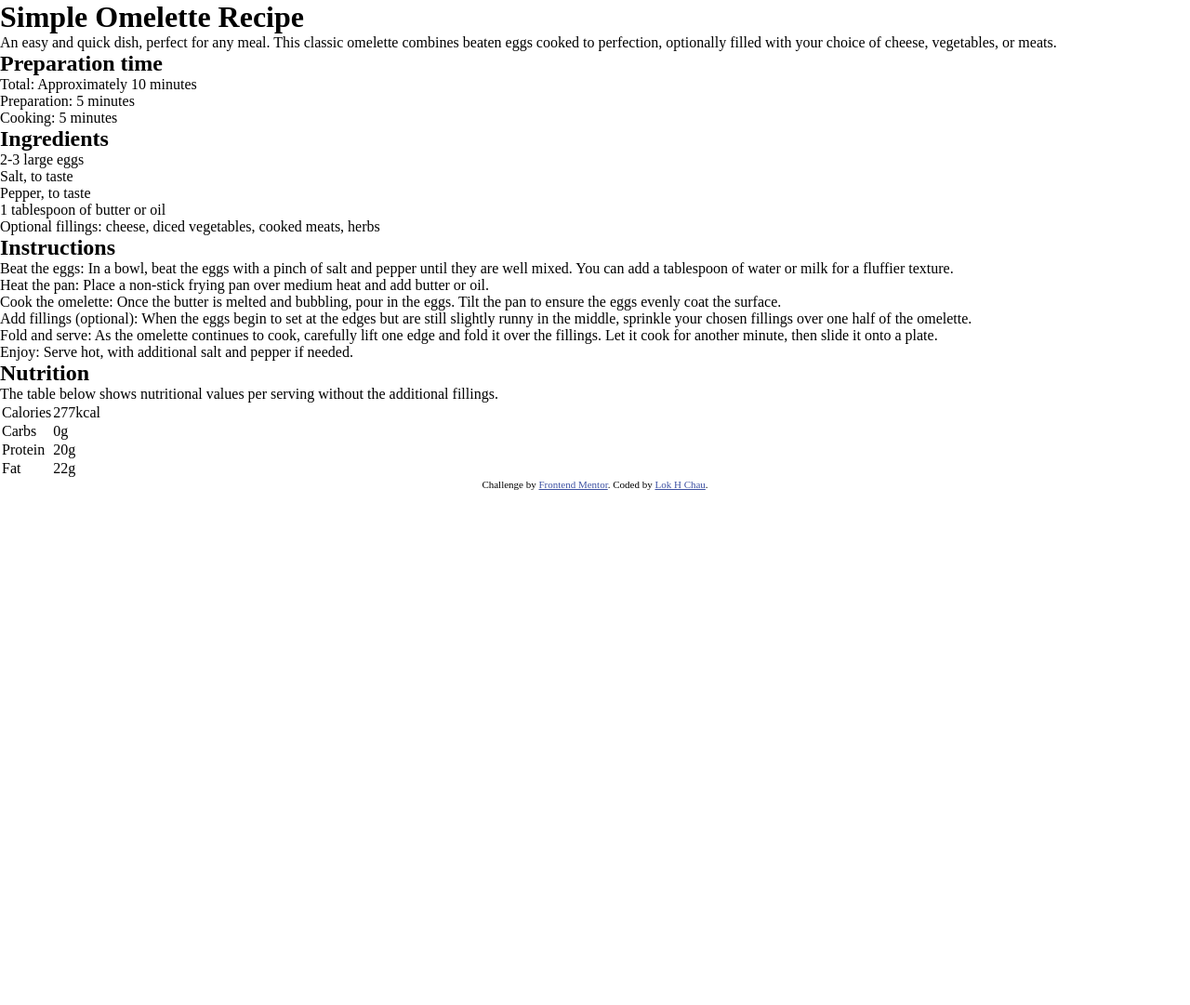
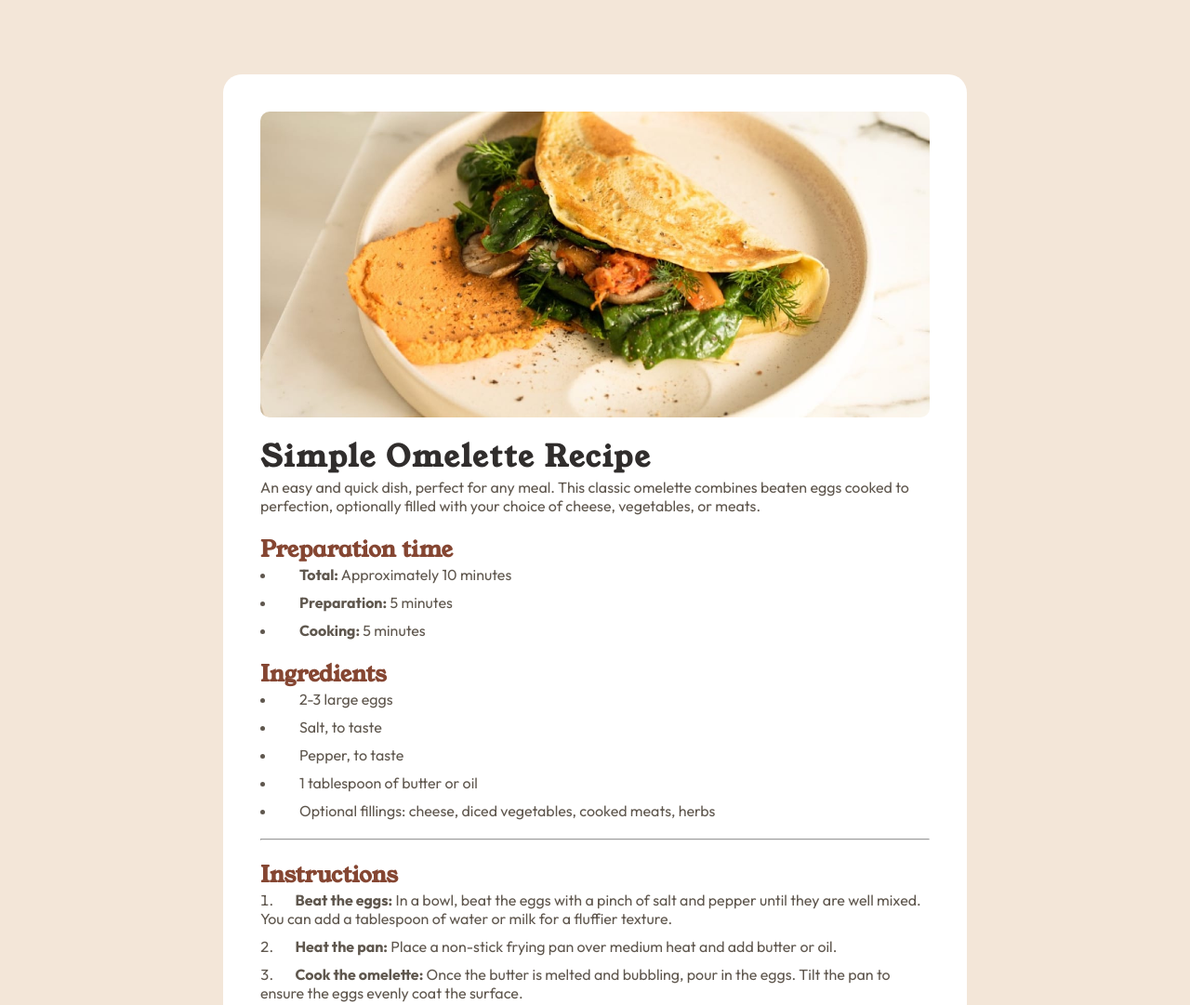
Before and after one commit to lokhengchau/FrontendMentor, a plain HTML site: page recipe-page-vanilla/index.html in a window 1280 px wide. Shown: the top 1081 px of the page at 93% size. Before the commit the page ends 800 px from the top, so only its background shows below. Drawn offline with Linux system fonts and the light colour scheme.

Commit message:
basic css to layout and lists

```diff
--- a/recipe-page-vanilla/index.html
+++ b/recipe-page-vanilla/index.html
@@ -12,46 +12,49 @@
   </style>
 </head>
 <body>
-  <div>
+  <div class="main-wrapper">
+    <img class="banner-image" src="./assets/images/image-omelette.jpeg" alt="image of omelette">
     <header>
-      <h1>Simple Omelette Recipe</h1>
+      <h1 class="young-serif">Simple Omelette Recipe</h1>
       <p>An easy and quick dish, perfect for any meal. This classic omelette combines beaten eggs cooked to perfection, optionally filled with your choice of cheese, vegetables, or meats.</p>
     </header>
     <section>
-      <h2>Preparation time</h2>
+      <h2 class="young-serif">Preparation time</h2>
       <ul>
-        <li>Total: Approximately 10 minutes</li>
-        <li>Preparation: 5 minutes</li>
-        <li>Cooking: 5 minutes</li>
+        <li><span><strong>Total:</strong> Approximately 10 minutes</span></li>
+        <li><span><strong>Preparation:</strong> 5 minutes</span></li>
+        <li><span><strong>Cooking:</strong> 5 minutes</span></li>
       </ul>
     </section>
     <section>
-      <h2>Ingredients</h2>
+      <h2 class="young-serif">Ingredients</h2>
       <ul>
-        <li>2-3 large eggs</li>
-        <li>Salt, to taste</li>
-        <li>Pepper, to taste</li>
-        <li>1 tablespoon of butter or oil</li>
-        <li>Optional fillings: cheese, diced vegetables, cooked meats, herbs</li>
+        <li><span>2-3 large eggs</span></li>
+        <li><span>Salt, to taste</span></li>
+        <li><span>Pepper, to taste</span></li>
+        <li><span>1 tablespoon of butter or oil</span></li>
+        <li><span>Optional fillings: cheese, diced vegetables, cooked meats, herbs</span></li>
       </ul>
     </section>
+    <hr>
     <section>
-      <h2>Instructions</h2>
+      <h2 class="young-serif">Instructions</h2>
       <ol>
-        <li>Beat the eggs: In a bowl, beat the eggs with a pinch of salt and pepper until they are well mixed.
-          You can add a tablespoon of water or milk for a fluffier texture.</li>
-        <li>Heat the pan: Place a non-stick frying pan over medium heat and add butter or oil.</li>
-        <li>Cook the omelette: Once the butter is melted and bubbling, pour in the eggs. Tilt the pan to ensure
-          the eggs evenly coat the surface.</li>
-        <li>Add fillings (optional): When the eggs begin to set at the edges but are still slightly runny in the
-          middle, sprinkle your chosen fillings over one half of the omelette.</li>
-        <li>Fold and serve: As the omelette continues to cook, carefully lift one edge and fold it over the
-          fillings. Let it cook for another minute, then slide it onto a plate.</li>
-        <li>Enjoy: Serve hot, with additional salt and pepper if needed.</li>
+        <li><span><strong>Beat the eggs:</strong> In a bowl, beat the eggs with a pinch of salt and pepper until they are well mixed.
+          You can add a tablespoon of water or milk for a fluffier texture.</span></li>
+        <li><span><strong>Heat the pan:</strong> Place a non-stick frying pan over medium heat and add butter or oil.</span></li>
+        <li><span><strong>Cook the omelette:</strong> Once the butter is melted and bubbling, pour in the eggs. Tilt the pan to ensure
+          the eggs evenly coat the surface.</span></li>
+        <li><span><strong>Add fillings (optional):</strong> When the eggs begin to set at the edges but are still slightly runny in the
+          middle, sprinkle your chosen fillings over one half of the omelette.</span></li>
+        <li><span><strong>Fold and serve:</strong> As the omelette continues to cook, carefully lift one edge and fold it over the
+          fillings. Let it cook for another minute, then slide it onto a plate.</span></li>
+        <li><span><strong>Enjoy:</strong> Serve hot, with additional salt and pepper if needed.</span></li>
       </ol>
     </section>
+    <hr>
     <section>
-      <h2>Nutrition</h2>
+      <h2 class="young-serif">Nutrition</h2>
       <p>The table below shows nutritional values per serving without the additional fillings.</p>
       <table>
         <tr>
--- a/recipe-page-vanilla/style.css
+++ b/recipe-page-vanilla/style.css
@@ -11,14 +11,10 @@
     --d-charcoal: hsl(24, 5%, 18%);
 }
 
-.outfit {
-    font-family: "Outfit", sans-serif;
-    font-optical-sizing: auto;
-}
-
 .young-serif {
     font-family: "Young Serif", serif;
 }
+
 * {
     box-sizing: border-box;
     margin: 0;
@@ -28,4 +24,50 @@
 html {
     font-size: 16px;
     font-weight: 400;
+    font-family: "Outfit", sans-serif;
+    font-optical-sizing: auto;
+    color: var(--wenge-brown);
 }
+
+body {
+    background-color: var(--eggshell);
+}
+
+.main-wrapper {
+    background-color: var(--white);
+    margin: 80px auto;
+    width: 800px;
+    border-radius: 20px;
+    padding: 40px;
+    display: flex;
+    flex-direction: column;
+    gap: 20px;
+}
+
+.banner-image {
+    width: 100%;
+    border-radius: 10px;
+}
+
+h1 {
+    color: var(--d-charcoal);
+    letter-spacing: 2px;
+    font-weight: 600;
+}
+
+h2 {
+    color: var(--nutmeg);
+}
+
+ol,
+ul {
+    list-style-position: inside;
+    display: flex;
+    flex-direction: column;
+    gap: 10px;
+}
+
+li span,
+ul span{
+    margin-left: 20px;
+}
```
